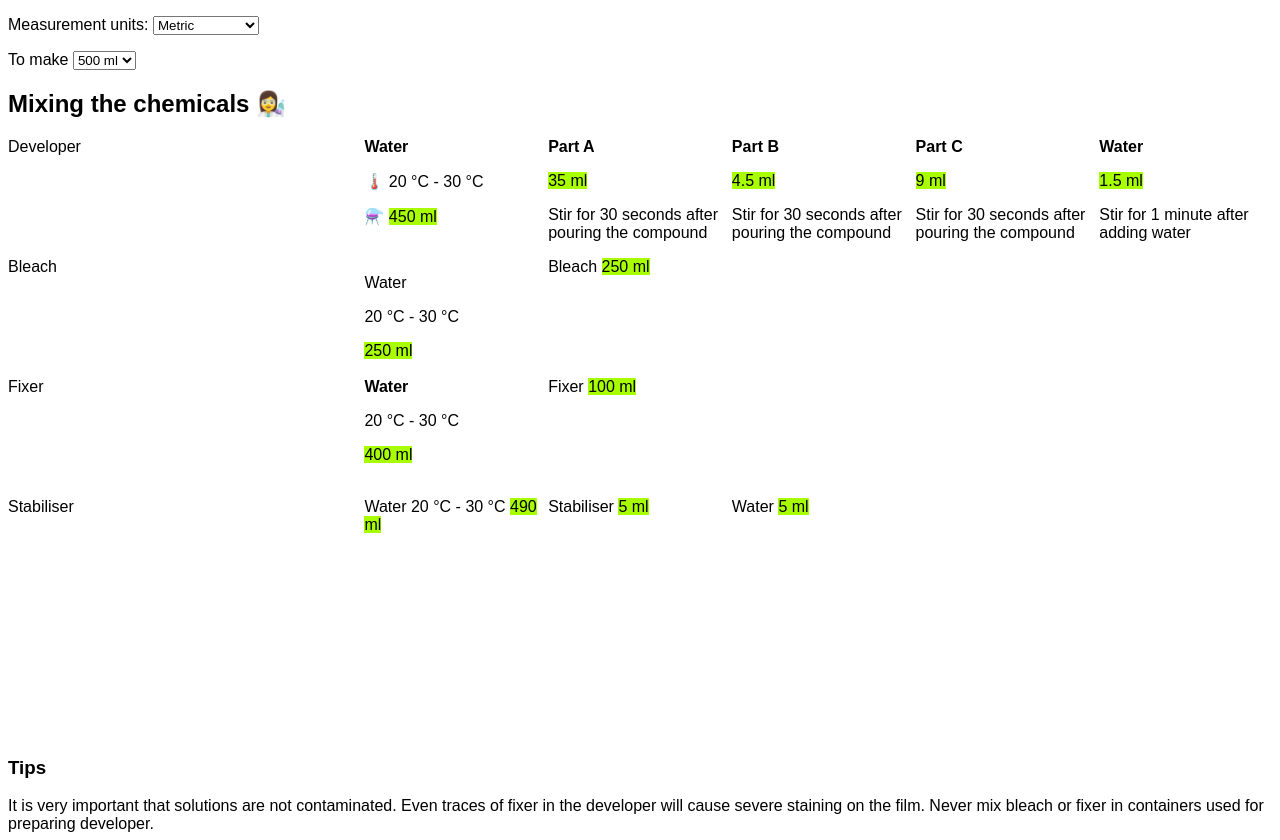
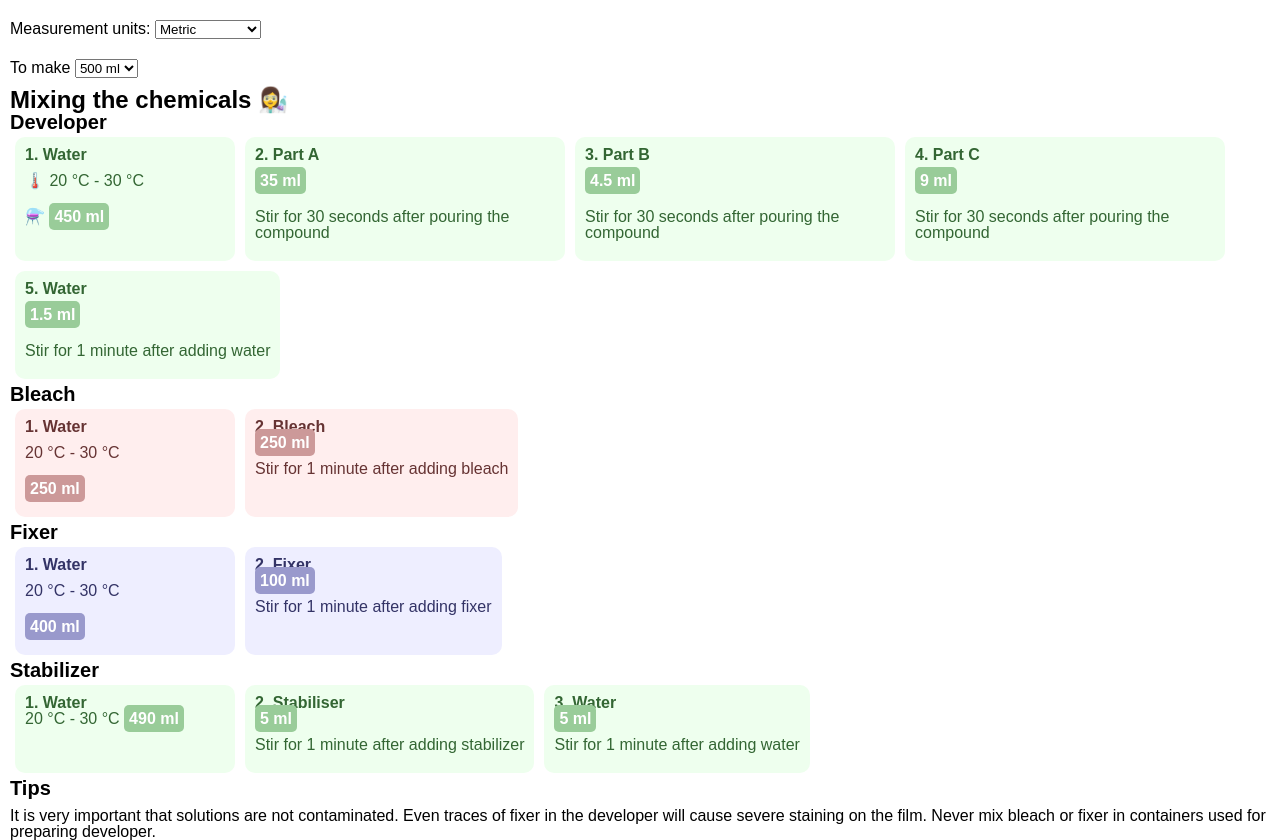
Before and after one commit to andormade/fuji-hunt-calculator, a website: page index.html in a window 1280 px wide. Shown: the top 840 px of the page. Drawn offline with Linux system fonts and the light colour scheme.

Commit message:
add styles

```diff
--- a/index.html
+++ b/index.html
@@ -37,10 +37,11 @@
 			</select>
 		</p>
 		<h2>Mixing the chemicals 👩‍🔬</h2>
-		<div class="table">
-			<div>Developer</div>
+		<div class="mixing">
+			<h3>Developer</h3>
+			<div class="recipe recipe-a">
 				<div>
-				<strong>Water</strong>
+					<h4>1. Water</h4>
 					<p>
 						🌡️ <localized-temperature>20 °C</localized-temperature> -
 						<localized-temperature>30 °C</localized-temperature>
@@ -48,64 +49,85 @@
 					<p>⚗️ <localized-volume>450 ml</localized-volume></p>
 				</div>
 				<div>
-				<strong>Part A</strong>
+					<h4>2. Part A</h4>
 					<p><localized-volume>35 ml</localized-volume></p>
 					<p>Stir for 30 seconds after pouring the compound</p>
 				</div>
 
 				<div>
-				<strong>Part B </strong>
+					<h4>3. Part B</h4>
 					<p><localized-volume>4.5 ml</localized-volume></p>
 					<p>Stir for 30 seconds after pouring the compound</p>
 				</div>
 
 				<div>
-				<strong>Part C</strong>
+					<h4>4. Part C</h4>
 					<p><localized-volume>9 ml</localized-volume></p>
 					<p>Stir for 30 seconds after pouring the compound</p>
 				</div>
 				<div>
-				<strong>Water</strong>
+					<h4>5. Water</h4>
 					<p><localized-volume>1.5 ml</localized-volume></p>
 					<p>Stir for 1 minute after adding water</p>
 				</div>
+			</div>
 
-			<div>Bleach</div>
+			<h3>Bleach</h3>
+			<div class="recipe recipe-b">
 				<div>
-				<p>Water</p>
+					<h4>1. Water</h4>
 					<p>
 						<localized-temperature>20 °C</localized-temperature> -
 						<localized-temperature>30 °C</localized-temperature>
 					</p>
 					<p><localized-volume>250 ml</localized-volume></p>
 				</div>
-			<div>Bleach <localized-volume>250 ml</localized-volume></div>
-			<div></div>
-			<div></div>
-			<div></div>
-			<div>Fixer</div>
 				<div>
-				<strong>Water</strong>
+					<h4>2. Bleach</h4>
+					<localized-volume>250 ml</localized-volume>
+					<p>Stir for 1 minute after adding bleach</p>
+				</div>
+			</div>
+
+			<h3>Fixer</h3>
+
+			<div class="recipe recipe-c">
+				<div>
+					<h4>1. Water</h4>
 					<p>
 						<localized-temperature>20 °C</localized-temperature> -
 						<localized-temperature>30 °C</localized-temperature>
 					</p>
 					<p><localized-volume>400 ml</localized-volume></p>
 				</div>
-			<div>Fixer <localized-volume>100 ml</localized-volume></div>
-			<div></div>
-			<div></div>
-			<div></div>
-			<div>Stabiliser</div>
+
 				<div>
-				Water <localized-temperature>20 °C</localized-temperature> -
+					<h4>2. Fixer</h4>
+					<localized-volume>100 ml</localized-volume>
+					<p>Stir for 1 minute after adding fixer</p>
+				</div>
+			</div>
+
+			<h3>Stabilizer</h3>
+
+			<div class="recipe recipe-a">
+				<div>
+					<h4>1. Water</h4>
+					<localized-temperature>20 °C</localized-temperature> -
 					<localized-temperature>30 °C</localized-temperature>
 					<localized-volume>490 ml</localized-volume>
 				</div>
-			<div>Stabiliser <localized-volume>5 ml</localized-volume></div>
-			<div>Water <localized-volume>5 ml</localized-volume></div>
-			<div></div>
-			<div></div>
+				<div>
+					<h4>2. Stabiliser</h4>
+					<localized-volume>5 ml</localized-volume>
+					<p>Stir for 1 minute after adding stabilizer</p>
+				</div>
+				<div>
+					<h4>3. Water</h4>
+					<localized-volume>5 ml</localized-volume>
+					<p>Stir for 1 minute after adding water</p>
+				</div>
+			</div>
 		</div>
 		<h3>Tips</h3>
 		<p>
--- a/src/styles/main.css
+++ b/src/styles/main.css
@@ -1,33 +1,92 @@
-html, body {
-	font-family: sans-serif;
+@import "reset.css";
+
+html {
+	font-size: 62.5%;
 }
 
-localized-volume {
-	background: #a8ff00;
-}
-
-.table {
-	display: grid;
-	grid-template-columns: 2fr repeat(5, 1fr);
-	grid-template-rows: repeat(5, 1fr);
-	grid-column-gap: 11px;
-	grid-row-gap: 0px;
-}
-
-.table-3 {
-	display: grid;
-	grid-template-columns: 2fr repeat(2, 1fr);
-	grid-template-rows: repeat(2, 1fr);
-	grid-column-gap: 11px;
-	grid-row-gap: 0px;
+body {
+	font-family: sans-serif;
+	font-size: 1.6rem;
+	padding: 1rem;
 }
 
 
+h3 {
+	font-size: 2rem;
+	display: : block;
+	font-weight: bold;
+}
+
+p {
+	padding: 1rem 0;
+}
+
+strong {
+	font-weight: bold;
+}
+
+.mixing {}
+
+.recipe {
+	display: flex;
+	flex-wrap: wrap;
+}
+
+.recipe-a {
+	--compound-background-color: #eeffee;
+	--compound-text-color: #336633;
+	--compound-volume-background-color: #99cc99;
+	--compound-volume-text-color: #ffffff;
+	--compound-volume-text-shadow-color: #003300;
+	--compount-name-color: #003300;
+}
+
+.recipe-b {
+	--compound-background-color: #ffeeee;
+	--compound-text-color: #663333;
+	--compound-volume-background-color: #cc9999;
+	--compound-volume-text-color: #ffffff;
+	--compound-volume-text-shadow-color: #330000;
+	--compount-name-color: #330000;
+}
+
+.recipe-c {
+	--compound-background-color: #eeeeff;
+	--compound-text-color: #333366;
+	--compound-volume-background-color: #9999cc;
+	--compound-volume-text-color: #ffffff;
+	--compound-volume-text-shadow-color: #000033;
+	--compount-name-color: #000033;
+}
+
+.recipe strong {
+	color: var(--compount-name-color);
+}
+
+.recipe div {
+	background: var(--compound-background-color);
+	border-radius: 1rem;
+	color: var(--compound-text-color);
+	margin: 0.5rem;
+	max-width: 30rem;
+	min-width: 20rem;
+	padding: 1rem;
+}
+
+.recipe localized-volume {
+	background: var(--compound-volume-background-color);
+	border-radius: 0.5rem;
+	color: var(--compound-volume-text-color);
+	font-weight: bold;
+	padding: 0.5rem;
+	text-shadow: 1px 1px 0 var(--compount-volume-text-shadow-color);
+}
+
 .noscriptmsg {
+	background: red;
+	left: 0;
 	position: fixed;
+	right: 0;
 	top: 0;
-	left: 0;
-	right: 0;
 	width: 100%;
-	background: red;
 }
--- /dev/null
+++ b/src/styles/reset.css
@@ -0,0 +1,46 @@
+/* http://meyerweb.com/eric/tools/css/reset/
+   v2.0 | 20110126
+   License: none (public domain)
+*/
+
+html, body, div, span, applet, object, iframe,
+h1, h2, h3, h4, h5, h6, p, blockquote, pre,
+a, abbr, acronym, address, big, cite, code,
+del, dfn, em, img, ins, kbd, q, s, samp,
+small, strike, strong, sub, sup, tt, var,
+b, u, i, center,
+dl, dt, dd, ol, ul, li,
+fieldset, form, label, legend,
+table, caption, tbody, tfoot, thead, tr, th, td,
+article, aside, canvas, details, embed,
+figure, figcaption, footer, header, hgroup,
+menu, nav, output, ruby, section, summary,
+time, mark, audio, video {
+	margin: 0;
+	padding: 0;
+	border: 0;
+	vertical-align: baseline;
+}
+/* HTML5 display-role reset for older browsers */
+article, aside, details, figcaption, figure,
+footer, header, hgroup, menu, nav, section {
+	display: block;
+}
+body {
+	line-height: 1;
+}
+ol, ul {
+	list-style: none;
+}
+blockquote, q {
+	quotes: none;
+}
+blockquote:before, blockquote:after,
+q:before, q:after {
+	content: '';
+	content: none;
+}
+table {
+	border-collapse: collapse;
+	border-spacing: 0;
+}
```
Lines whose indentation alone changed are shown as unchanged.
